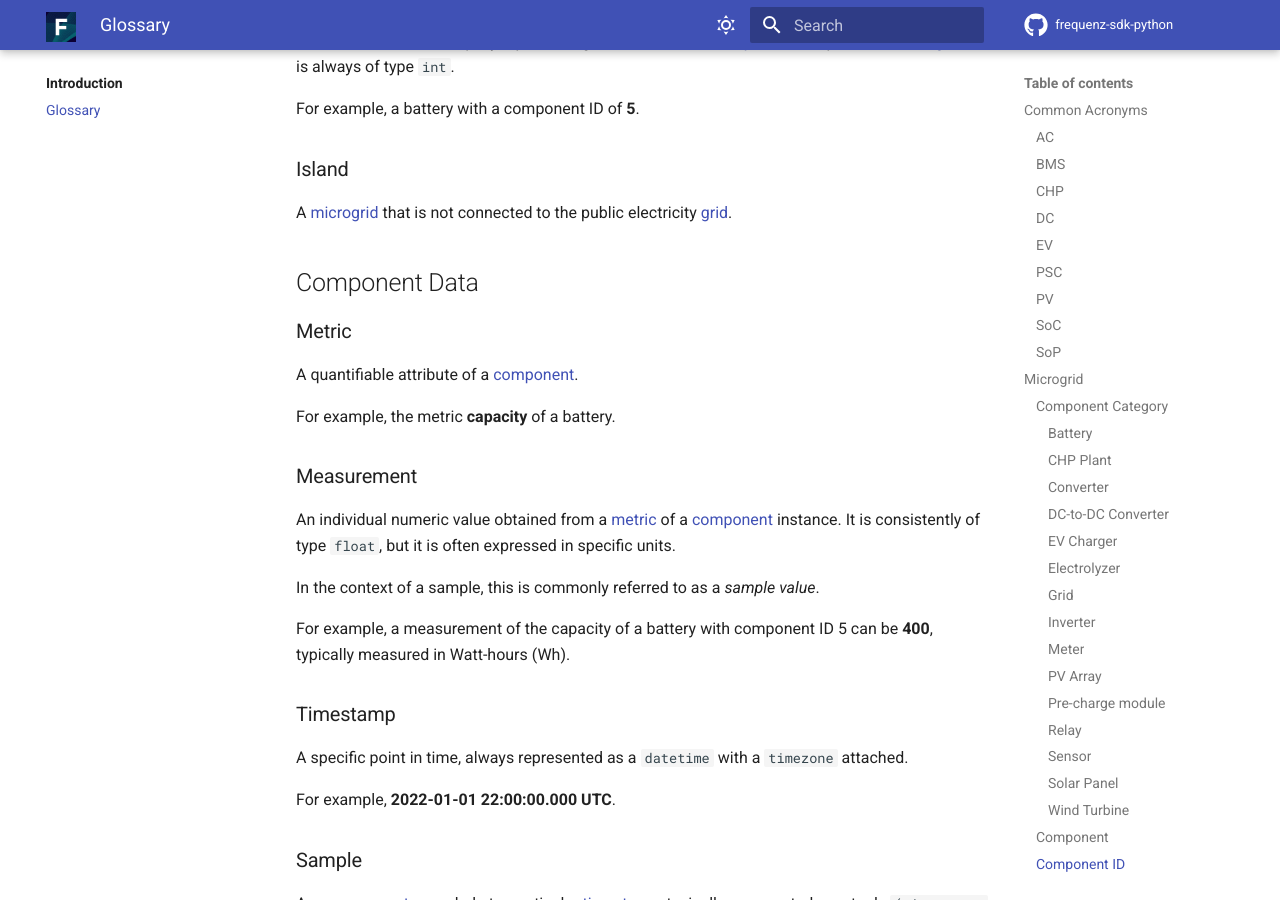
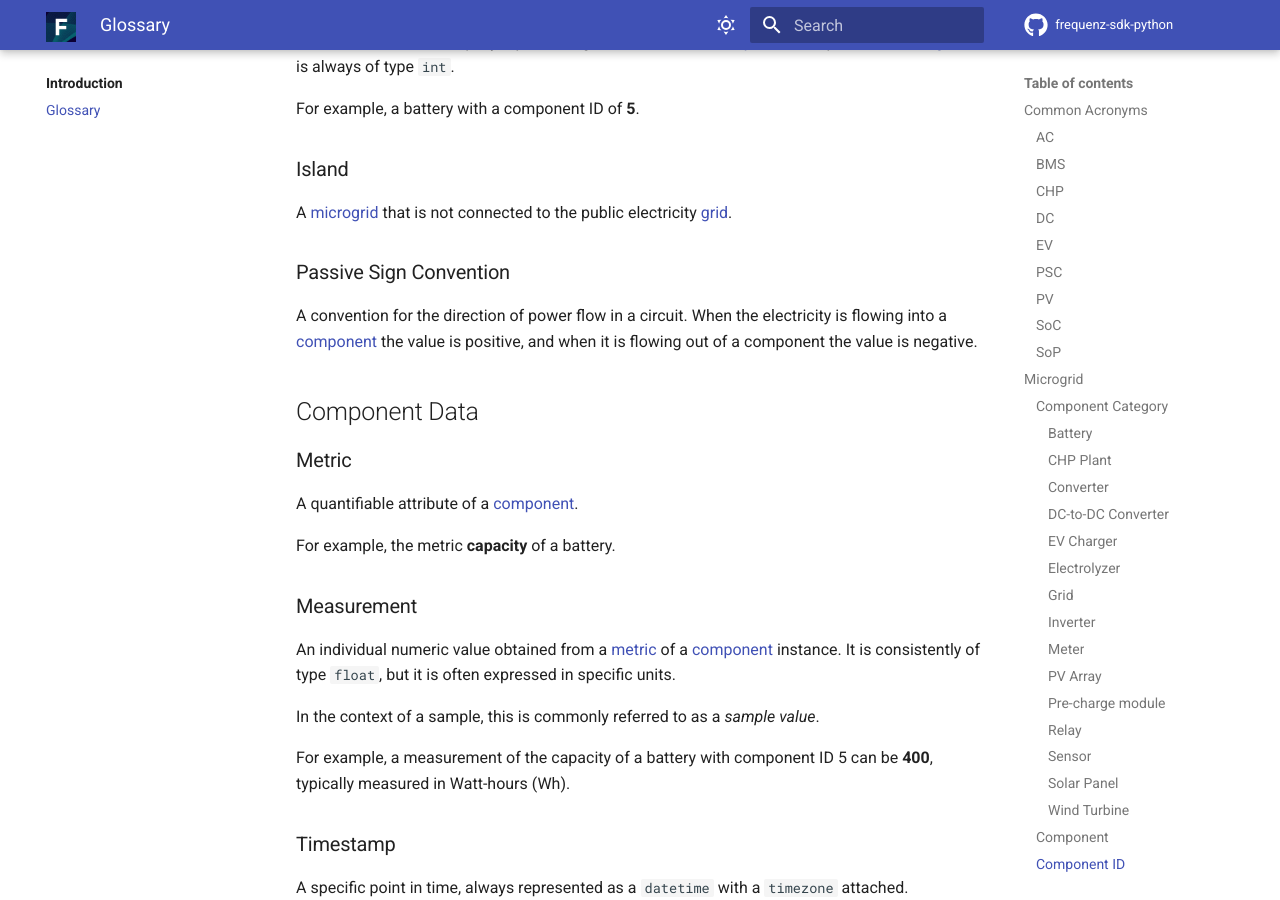
Before and after one commit to frequenz-floss/frequenz-sdk-python, an MkDocs documentation site: the page built from docs/intro/glossary.md, in a window 1280 px wide and 900 px high, scrolled down 3264 px. Built offline with MkDocs 1.6.1 and Material for MkDocs 9.7.7, drawn with Linux system fonts in a browser that asks for light colours; comment, search, counter and statistics services are not loaded; the version menu is left out.

Commit message:
Add definition for Passive Sign Convention
Signed-off-by: Leandro Lucarella <luca-frequenz@llucax.com>

```diff
--- a/docs/intro/glossary.md
+++ b/docs/intro/glossary.md
@@ -131,6 +131,10 @@
 ### Island
 
 A [microgrid](#microgrid) that is not connected to the public electricity [grid](#grid).
+
+### Passive Sign Convention
+
+A convention for the direction of power flow in a circuit. When the electricity is flowing into a [component](#component) the value is positive, and when it is flowing out of a component the value is negative.
 
 ## Component Data
 
```
